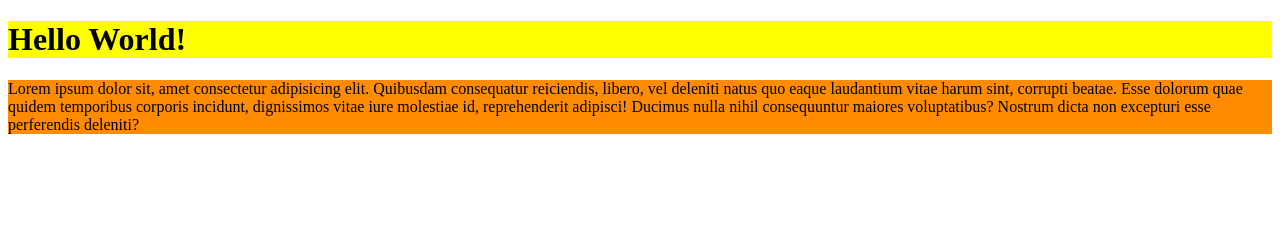
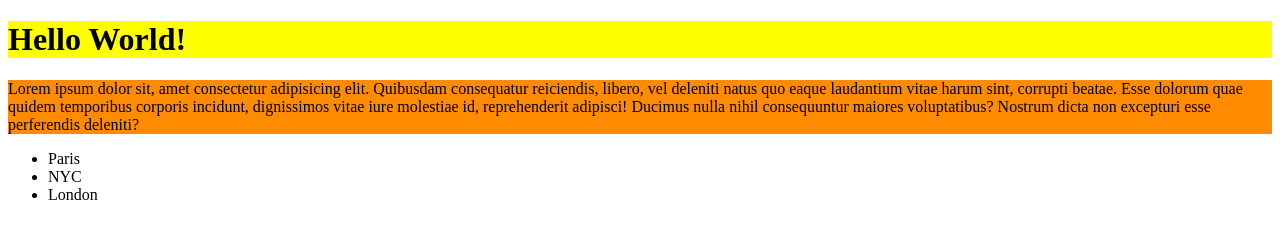
Before and after one commit to MediBx/ourrepository, a plain HTML site: page index.html in a window 1280 px wide. Drawn offline with Linux system fonts and the light colour scheme.

Commit message:
changed some more html

```diff
--- a/index.html
+++ b/index.html
@@ -16,6 +16,11 @@
         incidunt, dignissimos vitae iure molestiae id, reprehenderit adipisci! Ducimus nulla nihil consequuntur maiores
         voluptatibus? Nostrum dicta non excepturi esse perferendis deleniti?
     </p>
+    <ul>
+        <li>Paris</li>
+        <li>NYC</li>
+        <li>London</li>
+    </ul>
 </body>
 
 </html>
```
